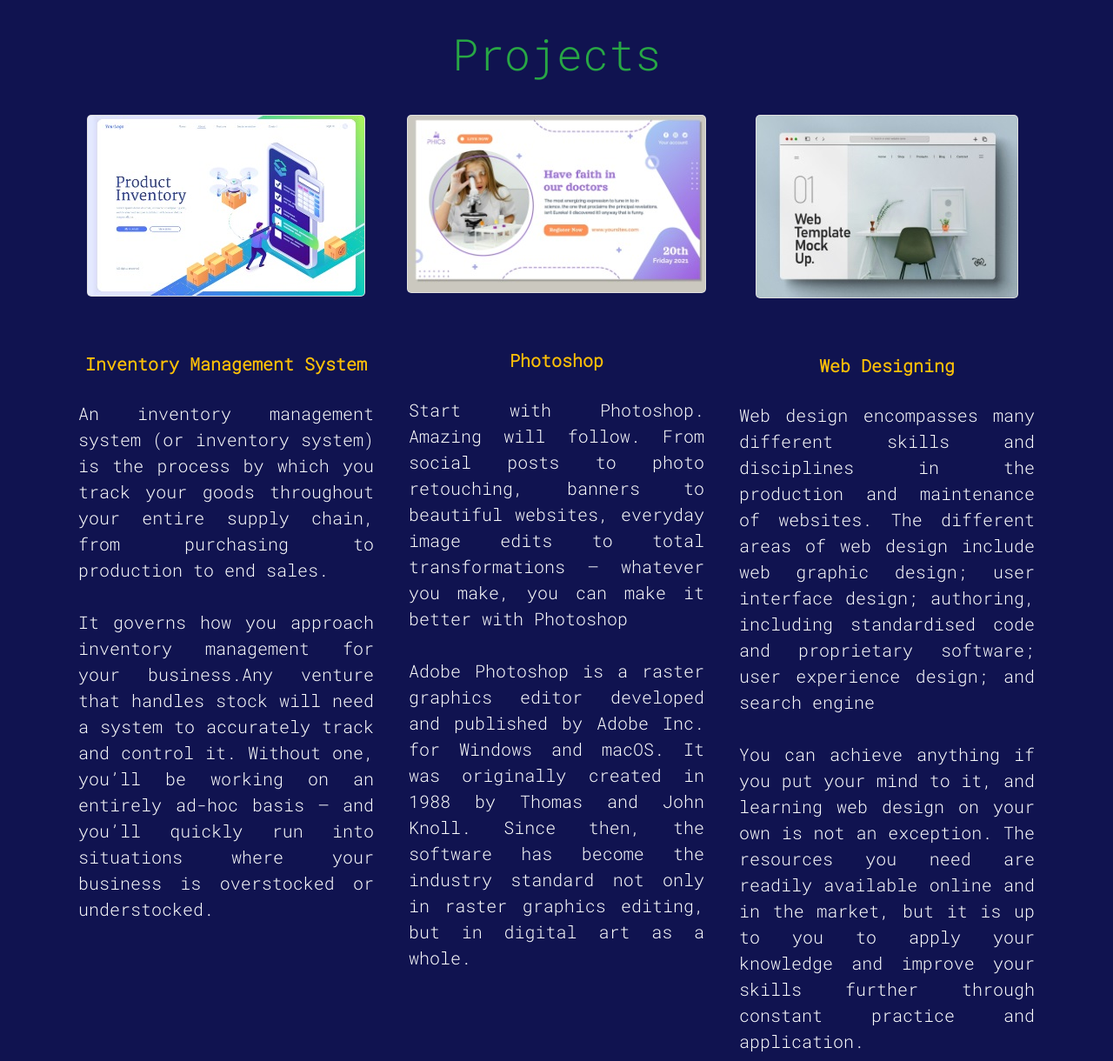
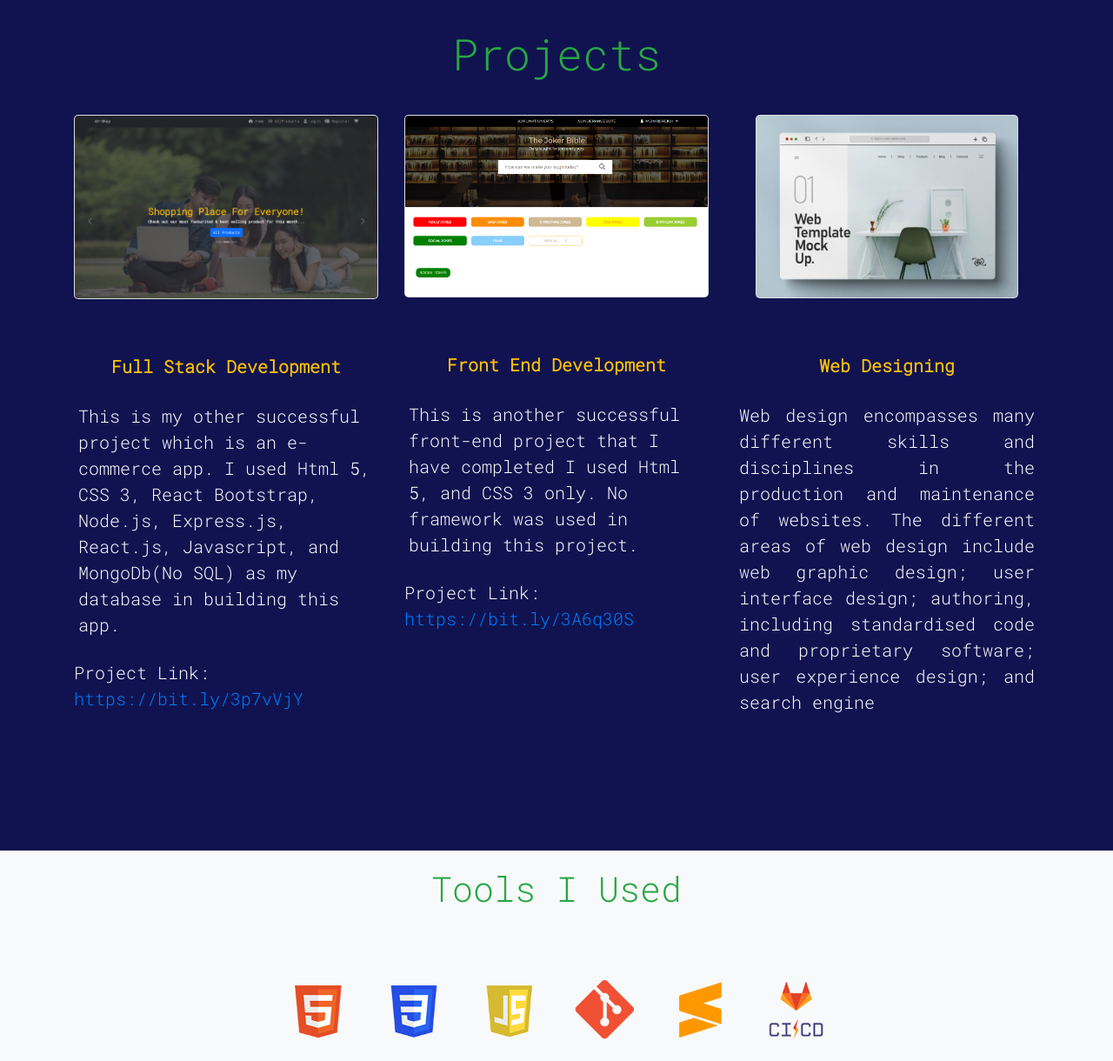
Before and after one commit to alaska25/webportfolio, a plain HTML site: page index.html in a window 1280 px wide. Shown: the part 1160-2380 px from the top of the page at 87% size. Drawn offline with nearby package versions, Linux system fonts and the light colour scheme; a web font is replaced by a local one.

Commit message:
updated code

```diff
--- a/index.html
+++ b/index.html
@@ -45,7 +45,7 @@
             <h4 class="my-3 w3-animate-right-3 text-warning text-justify" id="ctrl1">Arman Villegas</h4>
                         <h5 class="my-3 w3-animate-right-2 text-light text-start" id="ctrl">Full-Stack Web Developer</h5>
                         <p class="lead fs-6 w3-animate-right-1"><span class=" text-success fw-bold text-start" id="ctrl">Official Website Portfolio</span></p>
-            <p class="text-light mt-5 text-justify" id="ctrl2">I am <span class="text-warning fs-5 fw-bold" id="ctrl">Arman Villegas</span>, an Information Technology graduate from Cebu Normal University.</p>
+            <p class="text-light mt-5 text-justify" id="ctrl2">I am <span class="text-warning fs-5 fw-bold" id="ctrl">Arman Villegas</span>, an associate degree holder for Information Technology from Cebu Normal University - Medellin Campus.</p>
             <p class="text-light text-justify" id="ctrl2">I am a person with a great passion for technology development. I would like to contribute to your organization as a full-stack web developer, leveraging my ability to develop E-commerce web applications using readily available frameworks. With my passion for learning, I will be able to take part in empowering your team with my newly found coding experience.</p>
             <div class="">
               <a class="btn btn-success shadow btn-lg px-4 my-5" href="#protools">Project and Tools <i class="fas fa-arrow-alt-circle-right ml-2"></i></a>
@@ -65,20 +65,19 @@
 	    	<div class="row text-centert">
 	    		<div class="pt-3 pb-3 col-sm-12 col-md-12 col-lg-4 mb-5">
 	        		<div class="my-image">
-	          			<img class="card mb-5 img-fluid" style="margin: auto" src="images/inventory.jpg">
+	          			<img class="card mb-5 img-fluid" style="margin: auto" src="images/ecommerce.png">
 	        		</div>
-	          		<h6 class="mb-3 text-warning text-center p-1"><b>Inventory Management System</b></h6>
-	          		<p class="text-justify text-light p-1">An inventory management system (or inventory system) is the process by which you track your goods throughout your entire supply chain, from purchasing to production to end sales. </p>
-	          		<p class="text-justify text-light p-1">
-	          			It governs how you approach inventory management for your business.Any venture that handles stock will need a system to accurately track and control it. Without one, you’ll be working on an entirely ad-hoc basis — and you’ll quickly run into situations where your business is overstocked or understocked.</p>
+	          		<h6 class="mb-3 text-warning text-center p-1"><b>Full Stack Development</b></h6>
+	          		<p class=" text-light p-1">This is my other successful project which is an e-commerce app. I used Html 5, CSS 3, React Bootstrap, Node.js, Express.js, React.js, Javascript, and MongoDb(No SQL) as my database in building this app.</p>
+	          		<p class="text-light">Project Link: <a href="https://bit.ly/3p7vVjY">https://bit.ly/3p7vVjY</a></p>
 	    		</div>
 	    		<div class="pt-3 pb-3 col-sm-12 col-md-12 col-lg-4  mb-5">
 	        		<div class="my-image">
-	          			<img class="card mb-5 img-fluid" style="margin: auto" src="images/layoutDesign.jpg">
+	          			<img class="card mb-5 img-fluid" style="margin: auto" src="images/thejokerbible.png">
 	        		</div>
-	          			<h6 class="mb-3 text-warning text-center p-1"><b>Photoshop</b></h6>
-	          			<p class="text-justify text-light p-1">Start with Photoshop. Amazing will follow. From social posts to photo retouching, banners to beautiful websites, everyday image edits to total transformations — whatever you make, you can make it better with Photoshop</p>
-	          			<p class="text-justify text-light p-1">Adobe Photoshop is a raster graphics editor developed and published by Adobe Inc. for Windows and macOS. It was originally created in 1988 by Thomas and John Knoll. Since then, the software has become the industry standard not only in raster graphics editing, but in digital art as a whole.</p>
+	          			<h6 class="mb-3 text-warning text-center p-1"><b>Front End Development</b></h6>
+	          			<p class=" text-light p-1">This is another successful front-end project that I have completed I used Html 5, and CSS 3 only. No framework was used in building this project.</p>
+	          			<p class="text-light">Project Link: <a href="https://bit.ly/3A6q30S">https://bit.ly/3A6q30S</a></p>
 	    		</div>
 
 	    		<div class="pt-3 pb-3 col-sm-12 col-md-12 col-lg-4  mb-4">
@@ -87,8 +86,6 @@
 	       			</div>
 	          			<h6 class="mb-3 text-warning text-center p-1"><b>Web Designing</b></h6>
 	          			<p class="text-justify text-light p-1">Web design encompasses many different skills and disciplines in the production and maintenance of websites. The different areas of web design include web graphic design; user interface design; authoring, including standardised code and proprietary software; user experience design; and search engine</p>
-	          			<p class="text-justify text-light p-1">
-	            		You can achieve anything if you put your mind to it, and learning web design on your own is not an exception. The resources you need are readily available online and in the market, but it is up to you to apply your knowledge and improve your skills further through constant practice and application.</p>
 	    		</div>
 	  		</div>
 	  	</div>
```
Also changed, not shown: images/ecommerce.png (added), images/thejokerbible.png (added).
